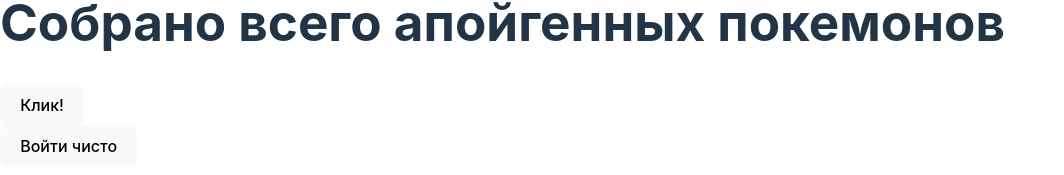
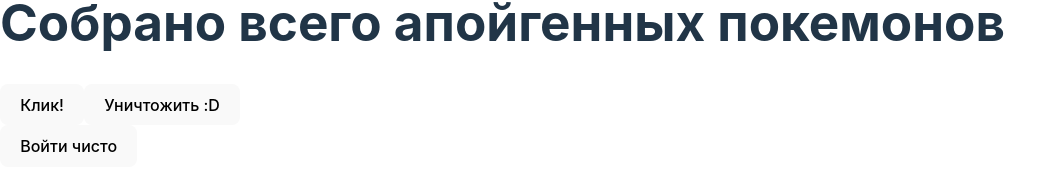
Before and after one commit to ImHereDeluxe/imhere_website, a React (Vite) app: page /main in a window 1280 px wide. Shown: the part 337-512 px from the top of the page, without its empty margins (0-1064 px from the left). Built offline with nearby package versions, Linux system fonts and the light colour scheme; no server answers.

Commit message:
v.0.0.004.2
1) чет токен добавил

```diff
--- a/src/data/entities/pokimon/service/PokimonService.ts
+++ b/src/data/entities/pokimon/service/PokimonService.ts
@@ -20,4 +20,11 @@
             httpMethod: HttpMethod.POST,
         });
     }
+
+    static minusPokimon() {
+        void sendRequestToServer(API.MINUS_POKIMON, {
+            httpMethod: HttpMethod.POST,
+            withCredentials: true
+        });
+    }
 }
--- a/src/pages/auth-reg/AuthReg.tsx
+++ b/src/pages/auth-reg/AuthReg.tsx
@@ -13,6 +13,8 @@
 import {AddPokimon} from "./elements/features/add-pokimon";
 //import {getPokimon} from "../../shared/selectors/PokimonSelector.ts";
 import {getAuthRegState} from "../../states/AuthRegState.ts";
+import {MinusPokimon} from "./elements/features/minus-pokimon";
+import {PokimonService} from "../../data/entities/pokimon/service/PokimonService.ts";
 //import {setPokimon} from "../../data/redux/slices/PokimonSlice.ts";
 //import {
     //addPokimon,
@@ -37,6 +39,7 @@
             // if (data && data.Hello_world) {
             //     dispatch(setPokimon(data.Hello_world));
             // }
+            PokimonService.updatePokimon(dispatch);
         };
 
         fetchData();
@@ -71,6 +74,7 @@
                     {/*<h1>Собрал(а) конкретно ты(а)</h1>*/}
                     {/*{authRegState.pokimon &&(<p> {authRegState.pokimon}</p>)}*/}
                     <AddPokimon/>
+                    <MinusPokimon/>
                 </div>
 
                 {/*{user && (*/}
--- /dev/null
+++ b/src/pages/auth-reg/elements/features/minus-pokimon/index.ts
@@ -0,0 +1 @@
+export {default as MinusPokimon } from "./ui/MinusPokimon.tsx";
--- /dev/null
+++ b/src/pages/auth-reg/elements/features/minus-pokimon/ui/MinusPokimon.tsx
@@ -0,0 +1,26 @@
+import {useDispatch} from "react-redux";
+import {PokimonService} from "../../../../../../data/entities/pokimon/service/PokimonService.ts";
+
+const MinusPokimon = () => {
+
+
+    const dispatch = useDispatch();
+
+    const handleLogin = () => {
+
+        PokimonService.minusPokimon();
+        //PokimonService.addPokimon();
+        PokimonService.updatePokimon(dispatch);
+
+    };
+
+    return (
+        <button onClick={handleLogin}>
+            <span>
+                {"Уничтожить :D"}
+            </span>
+        </button>
+    );
+};
+
+export default MinusPokimon;
--- a/src/shared/api/API.ts
+++ b/src/shared/api/API.ts
@@ -3,6 +3,7 @@
     //Покемоны
     GET_POKIMON = "/auth/count/pokimon",
     ADD_POKIMON = "/auth/add/pokimon",
+    MINUS_POKIMON = "/minus/pokimon",
     GET_VIP_POKIMON = "/count/pokimon",
 
     //Регистрация, авторизация
```
